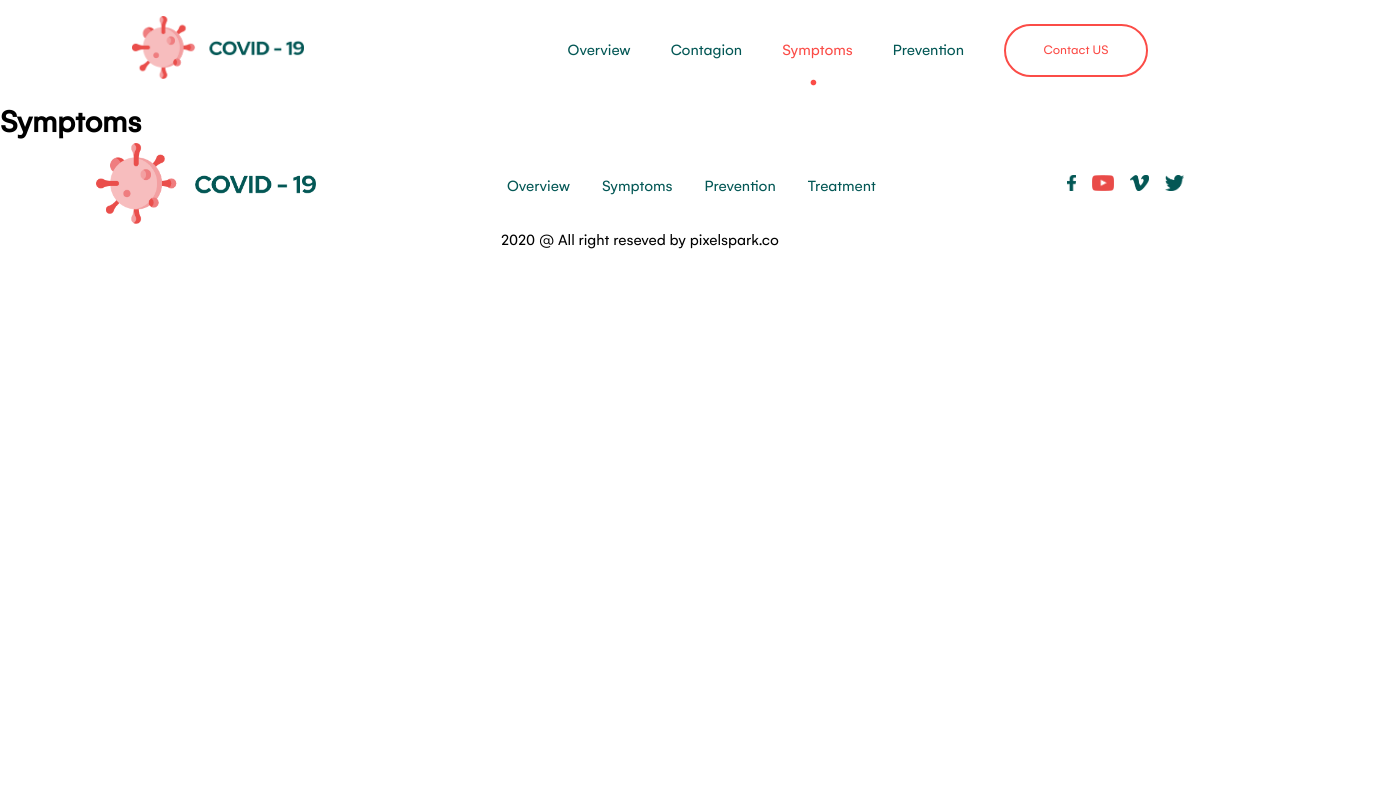
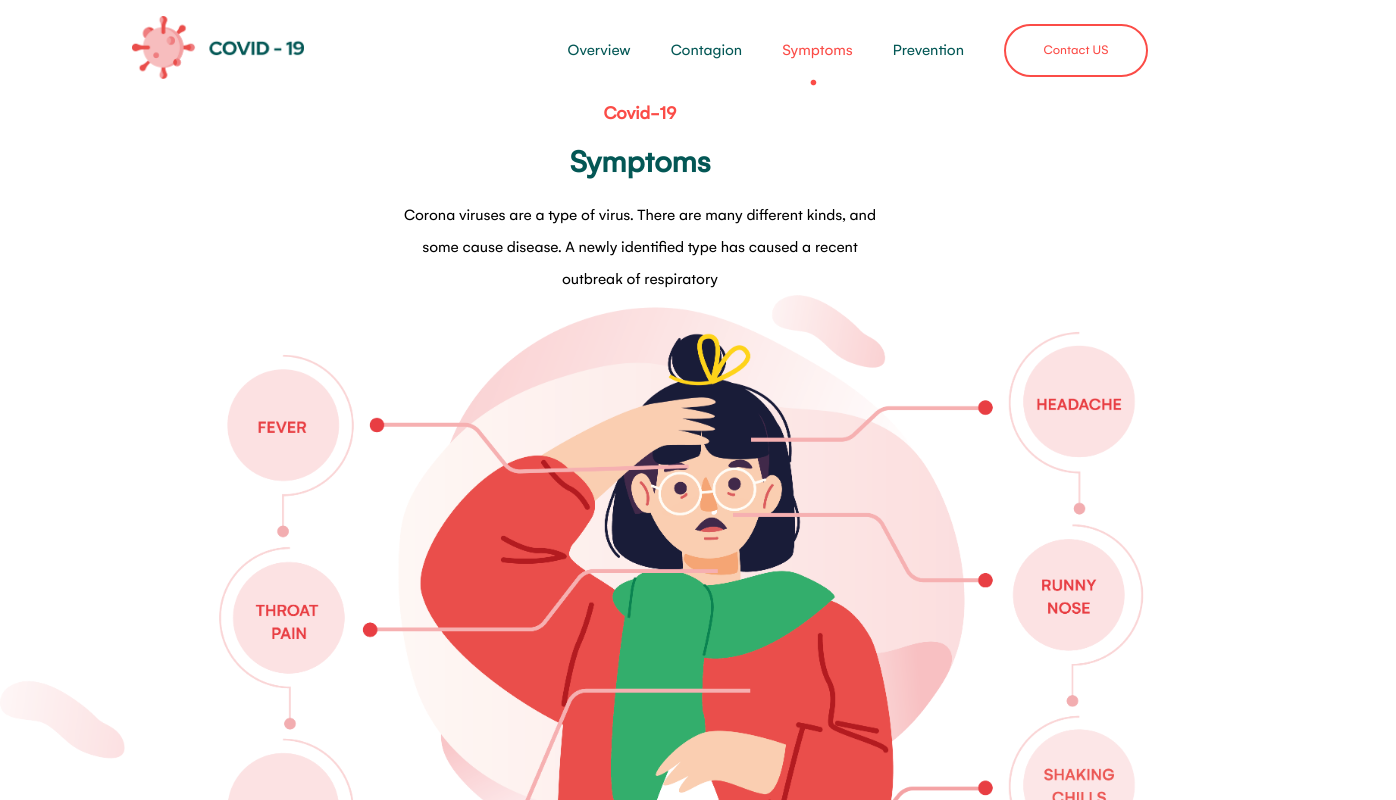
Before and after one commit to CharbelBG/covid19-Showcase, a Next.js app: page /symptoms in a window 1280 px wide. Shown: the top 800 px of the page, 1396 px wide, since content can reach past the window. Built offline with nearby package versions, Linux system fonts and the light colour scheme.

Commit message:
Added Symptoms section

```diff
--- a/pages/symptoms.js
+++ b/pages/symptoms.js
@@ -1,9 +1,19 @@
 import React from 'react';
-
+import SectionHeader from '../src/components/SectionHeader';
+import { LazyLoadImage } from 'react-lazy-load-image-component';
+import styles from '../styles/symptoms.module.css';
 export default function symptoms(){
     return(
         <div>
-            <h1>Symptoms</h1>
+            <SectionHeader title='Symptoms'
+            paragraph='Corona viruses are a type of virus. There are many different kinds,
+            and some cause disease. A newly identified type has caused a recent outbreak of respiratory '
+            />
+            <div className={styles.mainImage}>
+                <LazyLoadImage src = '/illustration7.png'
+                placeholderSrc='/low/illustration7.avif'
+                alt="Image alt"/>
+            </div>
         </div>
     )
 }
--- /dev/null
+++ b/styles/symptoms.module.css
@@ -0,0 +1,7 @@
+.mainImage{
+    width: fit-content;
+    margin: auto;
+}
+.mainImage img{
+    height:40rem;
+}
```
Also changed, not shown: styles/contagion.module.css (+5 -3 lines), public/illustration7.png (added), public/low/illustration7.avif (added).
